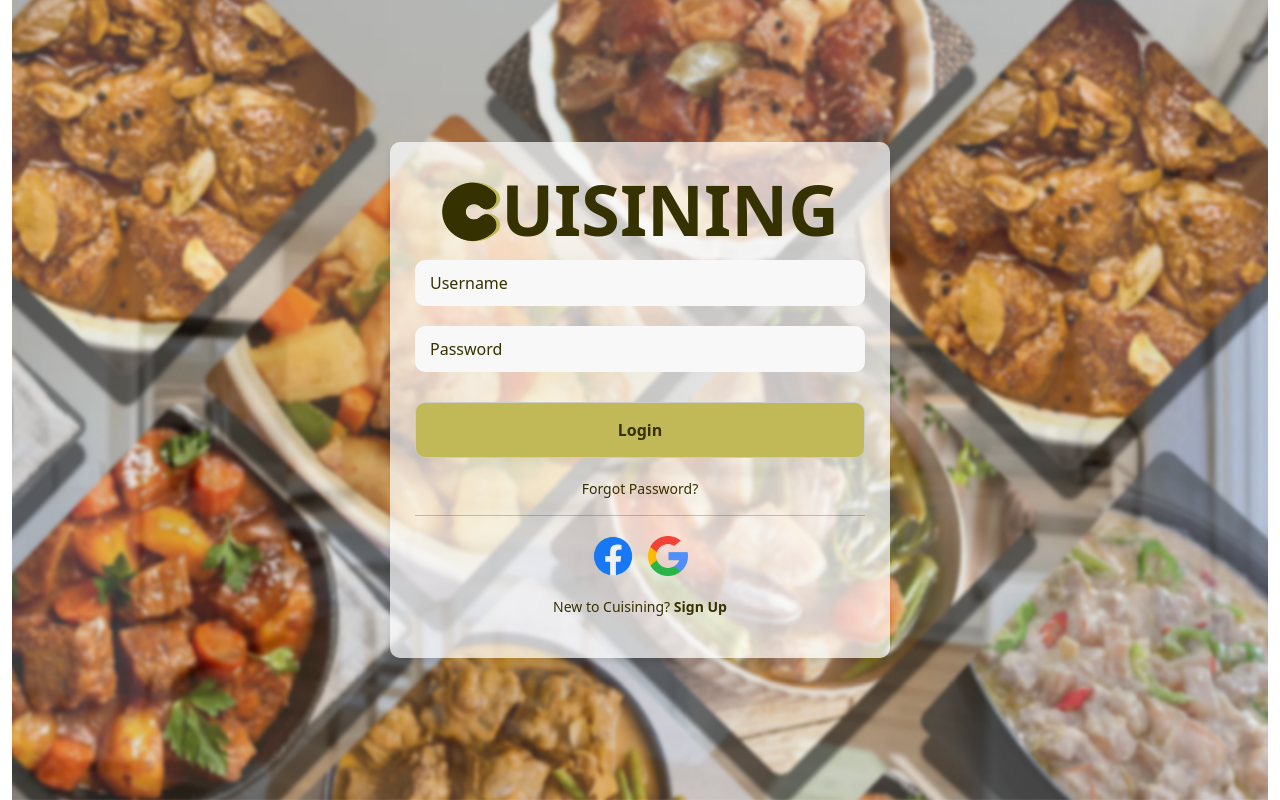
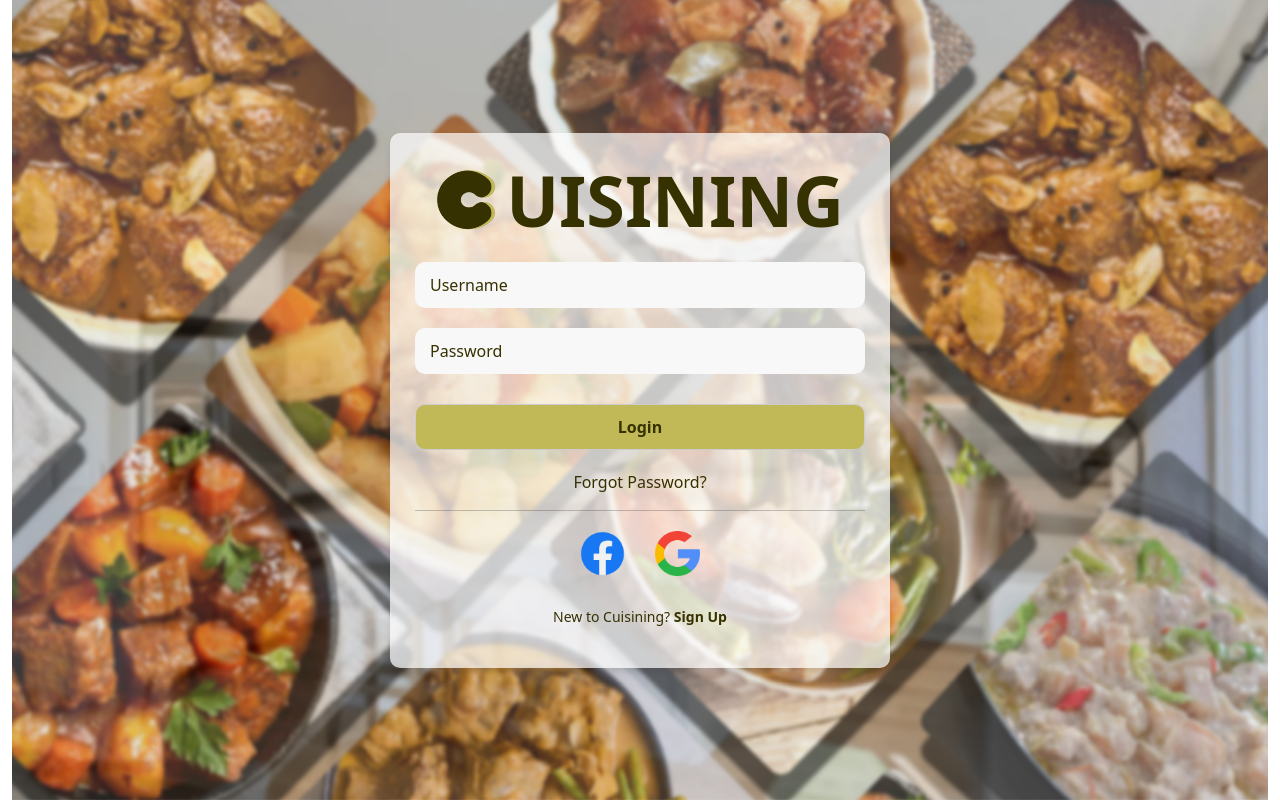
Before and after one commit to Mjamesss/cuisining, a React (Create React App) app: page / in a window 1280 px wide. Built offline with nearby package versions, Linux system fonts and the light colour scheme.

Commit message:
header fixed

```diff
--- a/src/components/L.jsx
+++ b/src/components/L.jsx
@@ -11,7 +11,7 @@
       width: "100%",
     },
     background: {
-      backgroundImage: "url('lbg.png')",
+      backgroundImage: "url('lbg.png')", // Replace with your image URL
       backgroundSize: "cover",
       backgroundPosition: "center",
       backgroundAttachment: "fixed",
@@ -23,7 +23,6 @@
       justifyContent: "center",
       alignItems: "center",
       height: "100vh",
-      padding: "20px", // Add padding for smaller screens
     },
     formContainer: {
       background: "rgba(255, 255, 255, 0.7)",
@@ -32,9 +31,26 @@
       borderRadius: "10px",
       padding: "25px",
       boxShadow: "0 4px 6px rgba(0, 0, 0, 0.1)",
-      width: "100%",
-      maxWidth: "500px",
-      boxSizing: "border-box",
+      width: "90%",
+      maxWidth: "500px", // Limits width on large screens
+    },
+    header: {
+      display: "flex",
+      alignItems: "center",
+      justifyContent: "center",
+      flexDirection: "row",
+      gap: "10px", // Space between logo and text
+      marginBottom: "20px",
+    },
+    logo: {
+      height: "60px",
+      width: "60px",
+    },
+    title: {
+      fontSize: "70px",
+      color: "#363100",
+      fontWeight: "800",
+      margin: 0, // Remove default margin
     },
     inputWrapper: {
       position: "relative",
@@ -53,21 +69,20 @@
     input: {
       width: "100%",
       padding: "10px",
-      border: "1px solid transparent",
+      border: "1px solid transparent", // No border by default
       borderRadius: "10px",
-      outline: "none",
-      backgroundColor: "#f8f8f8",
-      transition: "all 0.3s ease",
-      fontSize: "16px",
+      outline: "none", // Removes the default browser outline
+      backgroundColor: "#f8f8f8", // Optional: A soft background color
+      transition: "all 0.3s ease", // Smooth transition for focus styles
     },
     inputFocused: {
-      border: "1px solid #ffffff",
-      boxShadow: "0 0 8px rgba(193, 184, 87, 0.5)",
-      backgroundColor: "#fff",
+      border: "1px solid #ffffff", // Highlight border on focus
+      boxShadow: "0 0 8px rgba(193, 184, 87, 0.5)", // Optional glow effect
+      backgroundColor: "#fff", // Optional: Brighter background
     },
     button: {
       width: "100%",
-      padding: "15px",
+      padding: "10px",
       margin: "10px 0",
       border: "1px solid #ccc",
       borderRadius: "10px",
@@ -75,12 +90,11 @@
       color: "#363100",
       cursor: "pointer",
       fontWeight: "700",
-      fontSize: "16px",
     },
     forgotPassword: {
       display: "block",
       textAlign: "center",
-      fontSize: "14px",
+      fontSize: "16px",
       color: "#363100",
       marginTop: "10px",
       textDecoration: "none",
@@ -89,12 +103,12 @@
     socialButtonsContainer: {
       display: "flex",
       justifyContent: "center",
-      gap: "15px",
+      gap: "30px", // Space between the buttons
       marginTop: "20px",
     },
     socialButtonImg: {
       width: "100%",
-      maxWidth: "40px",
+      maxWidth: "45px", // Ensure images do not stretch too much
       height: "auto",
       borderRadius: "10px",
       cursor: "pointer",
@@ -102,7 +116,7 @@
     signup: {
       justifyContent: "center",
       display: "flex",
-      marginTop: "20px",
+      marginTop: "30px",
     },
     signupText: {
       fontSize: "14px",
@@ -114,37 +128,28 @@
       fontWeight: "700",
       color: "#363100",
     },
-    // Add responsive design
     "@media (max-width: 768px)": {
-      formContainer: {
-        padding: "15px",
-        maxWidth: "90%",
+      header: {
+        flexDirection: "column", // Stack logo and text vertically on small screens
       },
-      button: {
-        padding: "12px",
-        fontSize: "14px",
+      title: {
+        fontSize: "50px", // Reduce font size for smaller screens
       },
-      label: {
-        fontSize: "14px",
+      logo: {
+        height: "50px", // Adjust logo size
+        width: "50px",
       },
     },
     "@media (max-width: 480px)": {
-      h2: {
-        fontSize: "50px",
+      title: {
+        fontSize: "40px", // Further reduce font size for very small screens
       },
-      input: {
-        fontSize: "14px",
-      },
-      button: {
-        fontSize: "14px",
-        padding: "10px",
-      },
-      forgotPassword: {
-        fontSize: "12px",
+      logo: {
+        height: "40px",
+        width: "40px",
       },
     },
   };
-
 
   const handleFocus = (field) => setFocus((prev) => ({ ...prev, [field]: true }));
   const handleBlur = (field, value) => {
@@ -156,12 +161,15 @@
       <div style={styles.formWrapper}>
         <div style={styles.formContainer}>
           <form>
-            <h2 style={{ textAlign: "center", fontSize: "70px", color: "#363100", fontWeight: "800" }}>
-              <span>
-                <img src="cuisining-wordmark.png" alt="C" style={{ height: "60px", width: "60px", marginBottom: "10px" }} />
-              </span>
-              UISINING
-            </h2>
+            {/* Header with Logo and Title */}
+            <div style={styles.header}>
+              <img
+                src="cuisining-wordmark.png"
+                alt="C"
+                style={styles.logo}
+              />
+              <h2 style={styles.title}>UISINING</h2>
+            </div>
             {/* Username Input */}
             <div style={styles.inputWrapper}>
               <label style={styles.label(focus.username)}>Username</label>
@@ -169,26 +177,27 @@
                 type="text"
                 style={{
                   ...styles.input,
-                  ...(focus.username && styles.inputFocused), // Apply focused styles
+                  ...(focus.username && styles.inputFocused),
                 }}
                 onFocus={() => handleFocus("username")}
                 onBlur={(e) => handleBlur("username", e.target.value)}
               />
             </div>
+            {/* Password Input */}
             <div style={styles.inputWrapper}>
               <label style={styles.label(focus.password)}>Password</label>
               <input
                 type="password"
                 style={{
                   ...styles.input,
-                  ...(focus.password && styles.inputFocused), // Apply focused styles
+                  ...(focus.password && styles.inputFocused),
                 }}
                 onFocus={() => handleFocus("password")}
                 onBlur={(e) => handleBlur("password", e.target.value)}
               />
             </div>
             <button type="submit" style={styles.button}>Login</button>
-            <a href="#" className="forgot-password" style={styles.forgotPassword}>
+            <a href="#" style={styles.forgotPassword}>
               Forgot Password?
             </a>
             <hr />
```
